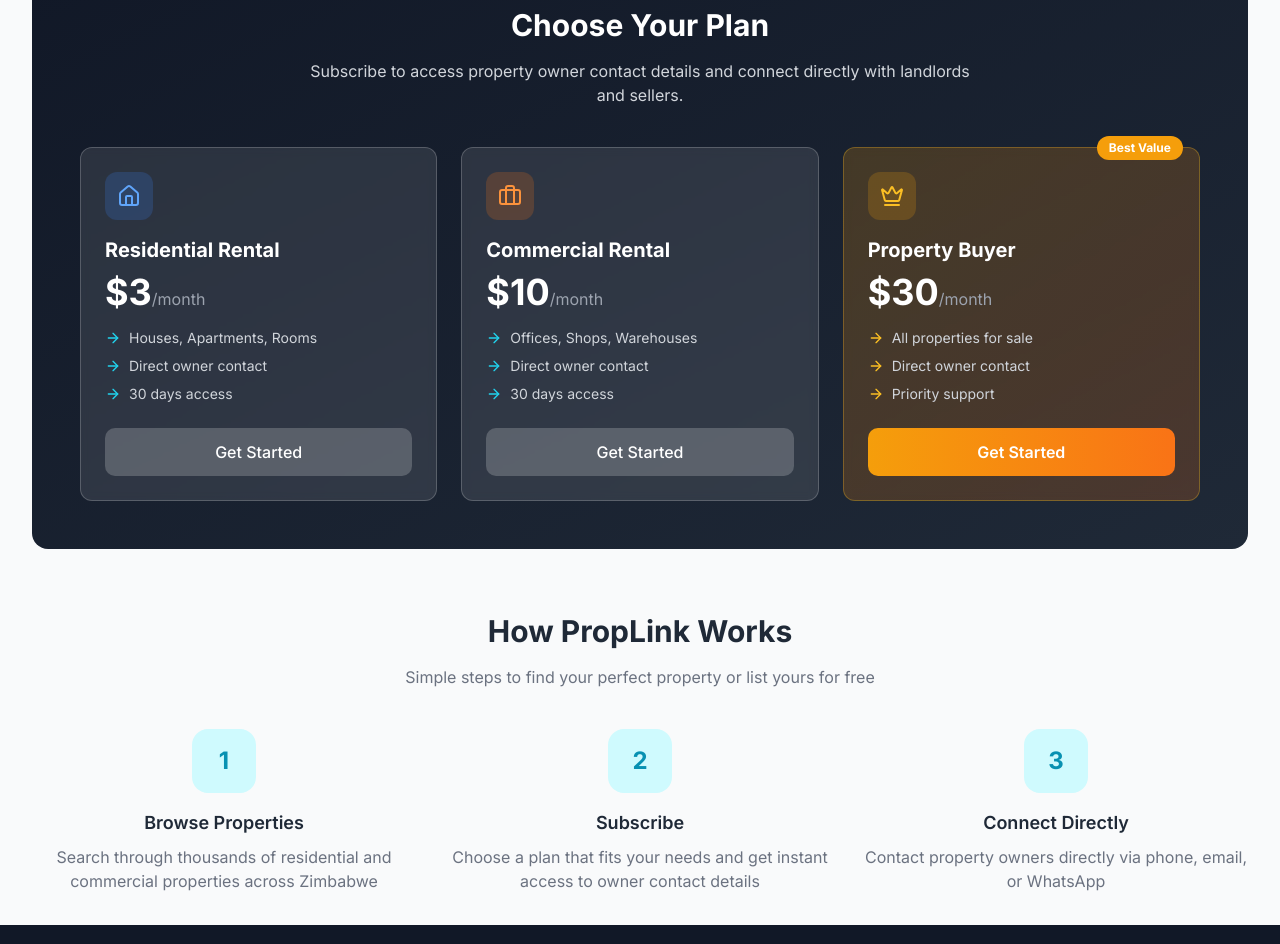
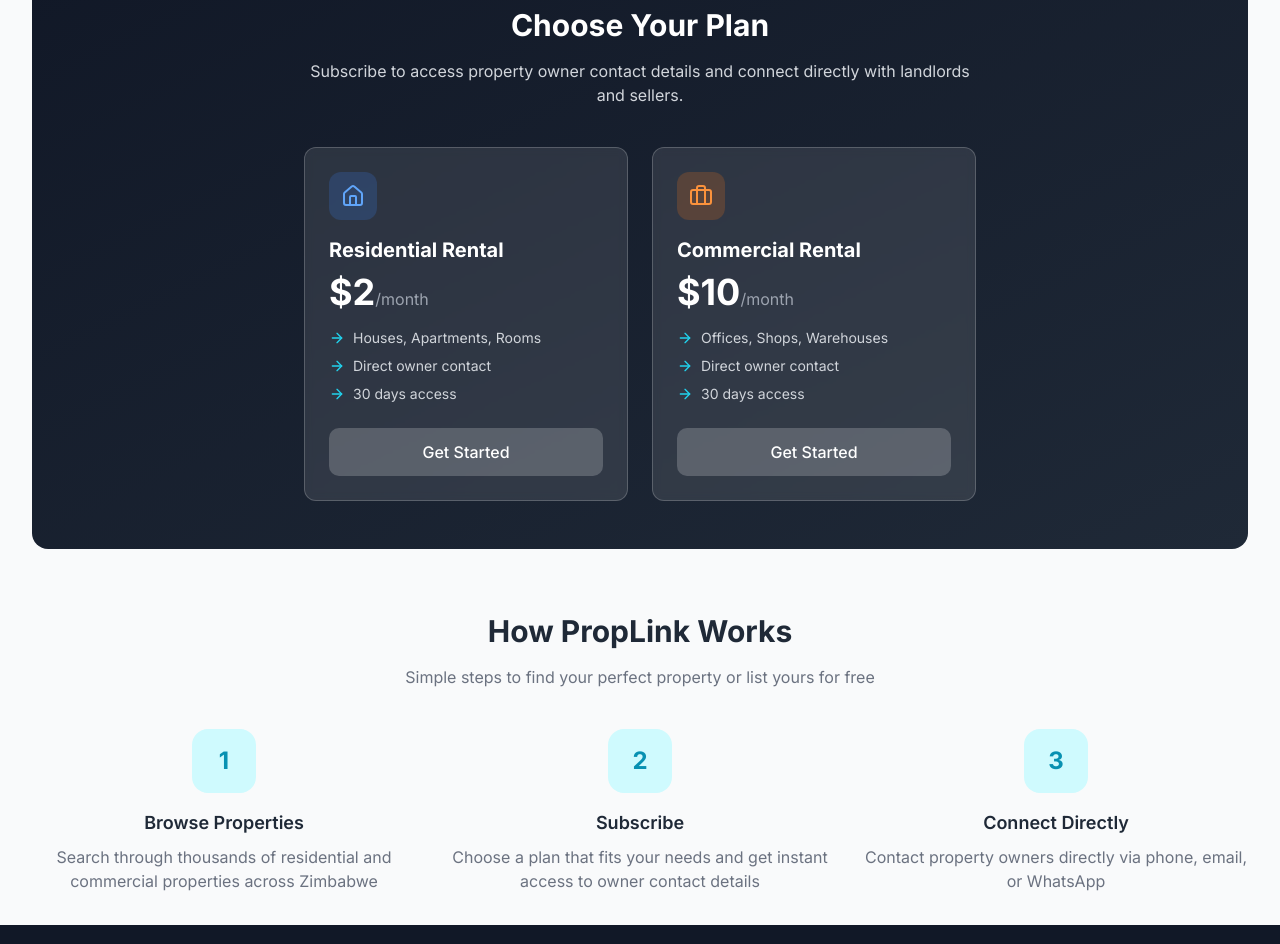
Before and after one commit to maxymuusha-hash/proplink-app, a React (Vite) app: page / in a window 1280 px wide. Shown: the part 3600-4544 px from the top of the page. Built offline with nearby package versions, Linux system fonts and the light colour scheme.

Commit message:
Update AppLayout.tsx

```diff
--- a/src/components/AppLayout.tsx
+++ b/src/components/AppLayout.tsx
@@ -23,7 +23,6 @@ interface SubscriptionAccess {
 }
 
 const AppLayout: React.FC = () => {
-  // User state
   const [isLoggedIn, setIsLoggedIn] = useState(false);
   const [userId, setUserId] = useState<string>('');
   const [userEmail, setUserEmail] = useState<string>('');
@@ -36,12 +35,8 @@ const AppLayout: React.FC = () => {
     forSale: false
   });
   const [disclaimerAccepted, setDisclaimerAccepted] = useState(false);
-
-  // View state
   const [currentView, setCurrentView] = useState('home');
   const [showHero, setShowHero] = useState(true);
-
-  // Modal state
   const [showAuthModal, setShowAuthModal] = useState(false);
   const [showSubscriptionModal, setShowSubscriptionModal] = useState(false);
   const [showDisclaimerModal, setShowDisclaimerModal] = useState(false);
@@ -49,8 +44,6 @@ const AppLayout: React.FC = () => {
   const [showAdminDashboard, setShowAdminDashboard] = useState(false);
   const [selectedProperty, setSelectedProperty] = useState<Property | null>(null);
   const [editingProperty, setEditingProperty] = useState<Property | null>(null);
-
-  // Filter state
   const [searchQuery, setSearchQuery] = useState('');
   const [selectedCategory, setSelectedCategory] = useState('all');
   const [selectedType, setSelectedType] = useState('all');
@@ -58,27 +51,21 @@ const AppLayout: React.FC = () => {
   const [selectedCity, setSelectedCity] = useState('All Cities');
   const [priceRange, setPriceRange] = useState({ min: 0, max: 0 });
   const [showFilters, setShowFilters] = useState(false);
-
-  // Properties state
   const [properties, setProperties] = useState<Property[]>(PROPERTIES);
   const [ownerProperties, setOwnerProperties] = useState<Property[]>([]);
 
-  // Check subscription status
   const checkSubscriptionStatus = useCallback(async () => {
     if (!userId) return;
-
     try {
       const { data, error } = await supabase.functions.invoke('check-subscription', {
         body: { userId }
       });
-
       if (!error && data) {
         setSubscriptionAccess(data.access || {
           residentialRental: false,
           commercialRental: false,
           forSale: false
         });
-
         if (data.accessTypes && data.accessTypes.length > 0) {
           setSubscriptionType(data.accessTypes[0]);
         }
@@ -108,13 +95,8 @@ const AppLayout: React.FC = () => {
 
   const filteredProperties = useMemo(() => {
     let filtered = properties;
-
-    if (currentView === 'residential') {
-      filtered = filtered.filter(p => p.category === 'residential');
-    } else if (currentView === 'commercial') {
-      filtered = filtered.filter(p => p.category === 'commercial');
-    }
-
+    if (currentView === 'residential') filtered = filtered.filter(p => p.category === 'residential');
+    else if (currentView === 'commercial') filtered = filtered.filter(p => p.category === 'commercial');
     if (searchQuery) {
       const query = searchQuery.toLowerCase();
       filtered = filtered.filter(p =>
@@ -123,27 +105,11 @@ const AppLayout: React.FC = () => {
         p.description.toLowerCase().includes(query)
       );
     }
-
-    if (selectedCategory !== 'all') {
-      filtered = filtered.filter(p => p.category === selectedCategory);
-    }
-
-    if (selectedType !== 'all') {
-      filtered = filtered.filter(p => p.type === selectedType);
-    }
-
-    if (selectedTransaction !== 'all') {
-      filtered = filtered.filter(p => p.transactionType === selectedTransaction);
-    }
-
-    if (selectedCity !== 'All Cities') {
-      filtered = filtered.filter(p => p.city === selectedCity);
-    }
-
-    if (priceRange.max > 0) {
-      filtered = filtered.filter(p => p.price <= priceRange.max);
-    }
-
+    if (selectedCategory !== 'all') filtered = filtered.filter(p => p.category === selectedCategory);
+    if (selectedType !== 'all') filtered = filtered.filter(p => p.type === selectedType);
+    if (selectedTransaction !== 'all') filtered = filtered.filter(p => p.transactionType === selectedTransaction);
+    if (selectedCity !== 'All Cities') filtered = filtered.filter(p => p.city === selectedCity);
+    if (priceRange.max > 0) filtered = filtered.filter(p => p.price <= priceRange.max);
     return filtered;
   }, [properties, currentView, searchQuery, selectedCategory, selectedType, selectedTransaction, selectedCity, priceRange]);
 
@@ -170,7 +136,6 @@ const AppLayout: React.FC = () => {
     const { data: { user } } = await supabase.auth.getUser();
     const newUserId = user?.id || `user-${Date.now()}`;
     const newUserEmail = user?.email || '';
-
     setUserId(newUserId);
     setUserEmail(newUserEmail);
     setUserType(type);
@@ -182,11 +147,9 @@ const AppLayout: React.FC = () => {
     );
     setIsLoggedIn(true);
     setShowAuthModal(false);
-
     if (type === 'owner') {
       setOwnerProperties(PROPERTIES.slice(0, 3).map(p => ({ ...p, ownerId: newUserId })));
     }
-
     if (!disclaimerAccepted) {
       setShowDisclaimerModal(true);
     }
@@ -199,42 +162,31 @@ const AppLayout: React.FC = () => {
     setUserType(null);
     setUserName('');
     setSubscriptionType(null);
-    setSubscriptionAccess({
-      residentialRental: false,
-      commercialRental: false,
-      forSale: false
-    });
+    setSubscriptionAccess({ residentialRental: false, commercialRental: false, forSale: false });
     setOwnerProperties([]);
     setCurrentView('home');
   };
 
   const handleSubscribe = (tier: SubscriptionTier, subscription: any) => {
     setSubscriptionType(tier.accessType);
-
     const newAccess = { ...subscriptionAccess };
     if (tier.accessType === 'residential_rental') {
       newAccess.residentialRental = true;
     } else if (tier.accessType === 'commercial_rental') {
       newAccess.commercialRental = true;
-    } else if (tier.accessType === 'buyer') {
-      newAccess.forSale = true;
-      newAccess.residentialRental = true;
-      newAccess.commercialRental = true;
+    } else if (tier.accessType === 'seller_residential' || tier.accessType === 'seller_commercial') {
+      // Owner listing access — no contact view changes needed
     }
     setSubscriptionAccess(newAccess);
-
     setShowSubscriptionModal(false);
   };
 
   const canViewContact = (property: Property): boolean => {
-    if (property.transactionType === 'sale') {
-      return subscriptionAccess.forSale;
-    }
     if (property.category === 'residential') {
-      return subscriptionAccess.residentialRental || subscriptionAccess.forSale;
+      return subscriptionAccess.residentialRental;
     }
     if (property.category === 'commercial') {
-      return subscriptionAccess.commercialRental || subscriptionAccess.forSale;
+      return subscriptionAccess.commercialRental;
     }
     return false;
   };
@@ -266,7 +218,6 @@ const AppLayout: React.FC = () => {
       createdAt: new Date().toISOString().split('T')[0],
       updatedAt: new Date().toISOString().split('T')[0]
     };
-
     setOwnerProperties(prev => [newProperty, ...prev]);
     setProperties(prev => [newProperty, ...prev]);
     setShowListPropertyModal(false);
@@ -324,7 +275,6 @@ const AppLayout: React.FC = () => {
             setShowHero(view === 'home');
           }}
         />
-
         <OwnerDashboard
           properties={ownerProperties}
           onAddProperty={() => setShowListPropertyModal(true)}
@@ -335,9 +285,17 @@ const AppLayout: React.FC = () => {
           onUpdateStatus={handleUpdatePropertyStatus}
           onDeleteProperty={handleDeleteProperty}
         />
-
         <Footer onShowDisclaimer={() => setShowDisclaimerModal(true)} />
-
+        {showSubscriptionModal && (
+          <SubscriptionModal
+            onClose={() => setShowSubscriptionModal(false)}
+            onSubscribe={handleSubscribe}
+            currentSubscription={subscriptionType}
+            userId={userId}
+            userEmail={userEmail}
+            userType={userType}
+          />
+        )}
         {showListPropertyModal && (
           <ListPropertyModal
             onClose={() => {
@@ -396,11 +354,8 @@ const AppLayout: React.FC = () => {
         <div className="flex flex-col md:flex-row md:items-center md:justify-between gap-4 mb-6">
           <div>
             <h2 className="text-2xl md:text-3xl font-bold text-gray-800">{getViewTitle()}</h2>
-            <p className="text-gray-500 mt-1">
-              {filteredProperties.length} properties found
-            </p>
+            <p className="text-gray-500 mt-1">{filteredProperties.length} properties found</p>
           </div>
-
           {isLoggedIn && userType === 'seeker' && !subscriptionType && (
             <button
               onClick={() => setShowSubscriptionModal(true)}
@@ -414,32 +369,17 @@ const AppLayout: React.FC = () => {
 
         {!showHero && (
           <div className="flex gap-3 mb-6 overflow-x-auto pb-2">
-            <button
-              onClick={() => setCurrentView('home')}
-              className={`flex items-center gap-2 px-4 py-2 rounded-lg font-medium whitespace-nowrap transition-colors ${
-                currentView === 'home' ? 'bg-cyan-600 text-white' : 'bg-white text-gray-600 hover:bg-gray-100 border'
-              }`}
-            >
-              <Building2 className="w-4 h-4" />
-              All Properties
+            <button onClick={() => setCurrentView('home')}
+              className={`flex items-center gap-2 px-4 py-2 rounded-lg font-medium whitespace-nowrap transition-colors ${currentView === 'home' ? 'bg-cyan-600 text-white' : 'bg-white text-gray-600 hover:bg-gray-100 border'}`}>
+              <Building2 className="w-4 h-4" />All Properties
             </button>
-            <button
-              onClick={() => setCurrentView('residential')}
-              className={`flex items-center gap-2 px-4 py-2 rounded-lg font-medium whitespace-nowrap transition-colors ${
-                currentView === 'residential' ? 'bg-blue-600 text-white' : 'bg-white text-gray-600 hover:bg-gray-100 border'
-              }`}
-            >
-              <Home className="w-4 h-4" />
-              Residential
+            <button onClick={() => setCurrentView('residential')}
+              className={`flex items-center gap-2 px-4 py-2 rounded-lg font-medium whitespace-nowrap transition-colors ${currentView === 'residential' ? 'bg-blue-600 text-white' : 'bg-white text-gray-600 hover:bg-gray-100 border'}`}>
+              <Home className="w-4 h-4" />Residential
             </button>
-            <button
-              onClick={() => setCurrentView('commercial')}
-              className={`flex items-center gap-2 px-4 py-2 rounded-lg font-medium whitespace-nowrap transition-colors ${
-                currentView === 'commercial' ? 'bg-orange-600 text-white' : 'bg-white text-gray-600 hover:bg-gray-100 border'
-              }`}
-            >
-              <Briefcase className="w-4 h-4" />
-              Commercial
+            <button onClick={() => setCurrentView('commercial')}
+              className={`flex items-center gap-2 px-4 py-2 rounded-lg font-medium whitespace-nowrap transition-colors ${currentView === 'commercial' ? 'bg-orange-600 text-white' : 'bg-white text-gray-600 hover:bg-gray-100 border'}`}>
+              <Briefcase className="w-4 h-4" />Commercial
             </button>
           </div>
         )}
@@ -466,11 +406,7 @@ const AppLayout: React.FC = () => {
         {filteredProperties.length > 0 ? (
           <div className="grid grid-cols-1 sm:grid-cols-2 lg:grid-cols-3 xl:grid-cols-4 gap-6">
             {filteredProperties.map((property) => (
-              <PropertyCard
-                key={property.id}
-                property={property}
-                onClick={setSelectedProperty}
-              />
+              <PropertyCard key={property.id} property={property} onClick={setSelectedProperty} />
             ))}
           </div>
         ) : (
@@ -478,10 +414,7 @@ const AppLayout: React.FC = () => {
             <Building2 className="w-16 h-16 text-gray-300 mx-auto mb-4" />
             <h3 className="text-xl font-semibold text-gray-800 mb-2">No Properties Found</h3>
             <p className="text-gray-500 mb-6">Try adjusting your filters or search criteria</p>
-            <button
-              onClick={clearFilters}
-              className="px-6 py-3 bg-cyan-600 text-white rounded-lg font-medium hover:bg-cyan-700 transition-colors"
-            >
+            <button onClick={clearFilters} className="px-6 py-3 bg-cyan-600 text-white rounded-lg font-medium hover:bg-cyan-700 transition-colors">
               Clear All Filters
             </button>
           </div>
@@ -495,15 +428,14 @@ const AppLayout: React.FC = () => {
                 Subscribe to access property owner contact details and connect directly with landlords and sellers.
               </p>
             </div>
-
-            <div className="grid grid-cols-1 md:grid-cols-3 gap-6">
+            <div className="grid grid-cols-1 md:grid-cols-2 gap-6 max-w-2xl mx-auto">
               <div className="bg-white/10 backdrop-blur-sm rounded-xl p-6 border border-white/20">
                 <div className="w-12 h-12 bg-blue-500/20 rounded-xl flex items-center justify-center mb-4">
                   <Home className="w-6 h-6 text-blue-400" />
                 </div>
                 <h3 className="text-xl font-bold text-white mb-2">Residential Rental</h3>
                 <div className="mb-4">
-                  <span className="text-4xl font-bold text-white">$3</span>
+                  <span className="text-4xl font-bold text-white">$2</span>
                   <span className="text-gray-400">/month</span>
                 </div>
                 <ul className="space-y-2 mb-6">
@@ -529,24 +461,6 @@ const AppLayout: React.FC = () => {
                   <li className="text-gray-300 text-sm flex items-center gap-2"><ArrowRight className="w-4 h-4 text-cyan-400" />30 days access</li>
                 </ul>
                 <button onClick={() => setShowAuthModal(true)} className="w-full py-3 bg-white/20 text-white rounded-lg font-medium hover:bg-white/30 transition-colors">Get Started</button>
-              </div>
-
-              <div className="bg-gradient-to-br from-amber-500/20 to-orange-500/20 backdrop-blur-sm rounded-xl p-6 border border-amber-400/30 relative">
-                <div className="absolute -top-3 right-4 bg-amber-500 text-white text-xs font-bold px-3 py-1 rounded-full">Best Value</div>
-                <div className="w-12 h-12 bg-amber-500/20 rounded-xl flex items-center justify-center mb-4">
-                  <Crown className="w-6 h-6 text-amber-400" />
-                </div>
-                <h3 className="text-xl font-bold text-white mb-2">Property Buyer</h3>
-                <div className="mb-4">
-                  <span className="text-4xl font-bold text-white">$30</span>
-                  <span className="text-gray-400">/month</span>
-                </div>
-                <ul className="space-y-2 mb-6">
-                  <li className="text-gray-300 text-sm flex items-center gap-2"><ArrowRight className="w-4 h-4 text-amber-400" />All properties for sale</li>
-                  <li className="text-gray-300 text-sm flex items-center gap-2"><ArrowRight className="w-4 h-4 text-amber-400" />Direct owner contact</li>
-                  <li className="text-gray-300 text-sm flex items-center gap-2"><ArrowRight className="w-4 h-4 text-amber-400" />Priority support</li>
-                </ul>
-                <button onClick={() => setShowAuthModal(true)} className="w-full py-3 bg-gradient-to-r from-amber-500 to-orange-500 text-white rounded-lg font-semibold hover:from-amber-600 hover:to-orange-600 transition-all">Get Started</button>
               </div>
             </div>
           </section>
@@ -586,10 +500,7 @@ const AppLayout: React.FC = () => {
       <Footer onShowDisclaimer={() => setShowDisclaimerModal(true)} />
 
       {showAuthModal && (
-        <AuthModal
-          onClose={() => setShowAuthModal(false)}
-          onLogin={handleLogin}
-        />
+        <AuthModal onClose={() => setShowAuthModal(false)} onLogin={handleLogin} />
       )}
 
       {showSubscriptionModal && (
@@ -599,6 +510,7 @@ const AppLayout: React.FC = () => {
           currentSubscription={subscriptionType}
           userId={userId}
           userEmail={userEmail}
+          userType={userType}
         />
       )}
 
```
